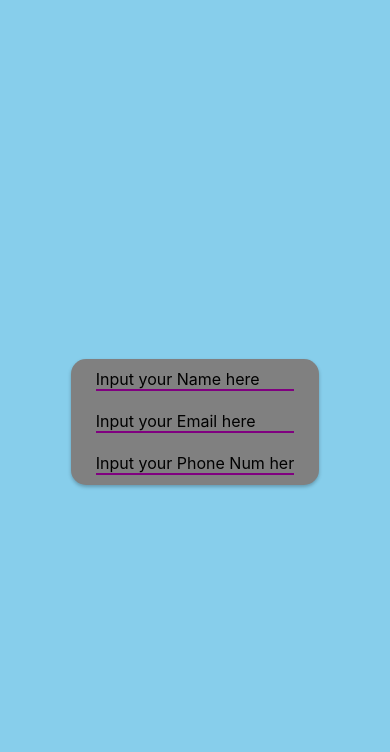
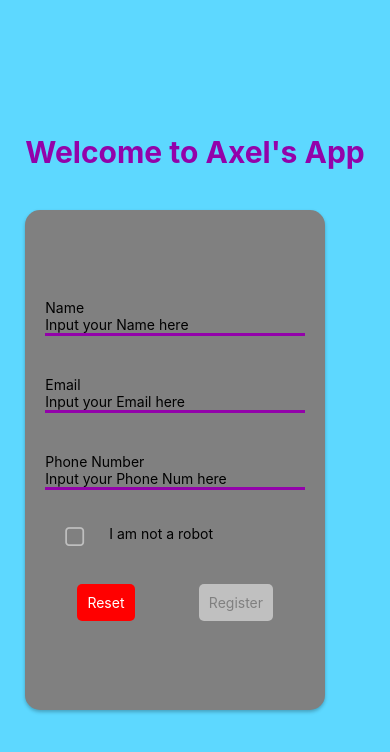
Before and after one commit to Axel-Q/number-guess-game-expo, a React Native app: screen / in a window 390 px wide. Shown: the top 752 px of the page. Built offline with nearby package versions, Linux system fonts and the light colour scheme.

Commit message:
finisih buttons and robot box

```diff
--- a/App.js
+++ b/App.js
@@ -1,7 +1,7 @@
 import {StatusBar} from 'expo-status-bar';
 import {StyleSheet, Text, View} from 'react-native';
 import StartScreen from "./screens/StartScreen";
-import colors from "./helperFile/colors";
+import Colors from "./helperFile/colors";
 
 export default function App() {
     return (
@@ -15,7 +15,7 @@ export default function App() {
 const styles = StyleSheet.create({
     container: {
         flex: 1,
-        backgroundColor: colors.blue,
+        backgroundColor: Colors.blue,
         alignItems: 'center',
         justifyContent: 'center',
     },
--- /dev/null
+++ b/components/CheckRobotBox.js
@@ -0,0 +1,18 @@
+import React from "react";
+import {Text, View, StyleSheet} from "react-native";
+import {CheckBox} from "react-native-elements";
+
+export default function CheckRobotBox() {
+    return (
+        <View style={{flexDirection: 'row'}}>
+            <CheckBox/>
+            <Text style={styles.text}>I am not a robot</Text>
+        </View>
+    );
+}
+
+const styles = StyleSheet.create({
+    text: {
+        marginTop: 15,
+    },
+});
--- /dev/null
+++ b/components/CustomizedButton.js
@@ -0,0 +1,31 @@
+import React from "react";
+import {Text, TouchableOpacity, StyleSheet} from "react-native";
+import Colors from "../helperFile/colors";
+
+export default function CustomizedButton({title, onPress, backgroundColor, disabled}) {
+    return (
+        <TouchableOpacity style={[styles.button, {backgroundColor: backgroundColor || Colors.secondary},
+        disabled && styles.buttonDisabled]}
+                          onPress={onPress}
+                          disabled={disabled}>
+            <Text style={[styles.buttonText, disabled && styles.textDisabled]}>{title}</Text>
+        </TouchableOpacity>
+    );
+}
+
+const styles = StyleSheet.create({
+    button: {
+        padding: 10,
+        margin: 10,
+        borderRadius: 5,
+    },
+    buttonText: {
+        color: Colors.white,
+    },
+    buttonDisabled: {
+        backgroundColor: Colors.disabled,
+    },
+    textDisabled: {
+        color: Colors.gray,
+    },
+});
--- a/helperFile/colors.js
+++ b/helperFile/colors.js
@@ -1,7 +1,12 @@
-const colors = {
+const Colors = {
     gray: 'rgba(128, 128, 128,1)',
-    blue: 'skyblue',
-    red: 'red',
+    blue: 'rgb(93,216,255)',
+    red: 'rgb(251,60,132)',
+    purple: 'rgb(147,2,170)',
+    primary: 'rgb(255,0,0)',
+    white: 'rgb(255,255,255)',
+    secondary: 'rgb(0,0,255)',
+    disabled: 'rgba(255,255,255,0.5)',
 }
 
-export default colors
+export default Colors
--- a/screens/StartScreen.js
+++ b/screens/StartScreen.js
@@ -1,34 +1,33 @@
 import React from "react";
-import {StatusBar, View, Text, StyleSheet, TextInput} from "react-native";
-import colors from "../helperFile/colors";
+import {StatusBar, View, Text, StyleSheet, TextInput, Button} from "react-native";
+import Colors from "../helperFile/colors";
+import CustomizedButton from "../components/CustomizedButton";
+import {CheckBox} from "react-native-elements";
+import CheckRobotBox from "../components/CheckRobotBox";
 
 export default function StartScreen() {
     const [name, setName] = React.useState("");
     const [email, setEmail] = React.useState("");
     const [phoneNumber, setPhoneNumber] = React.useState("");
+    const [notRobot, setNotRobot] = React.useState(false);
 
     const handleNameChange = (text) => {
         const onlyLetters = text.replace(/[^A-Za-z]/g, "");
         setName(onlyLetters);
     };
-
     const handleEmailChange = (text) => {
         setEmail(text);
     };
-
     const handlePhoneNumberChange = (text) => {
         setPhoneNumber(text);
     };
-
     const checkNameValidity = (name) => {
         return name.length >= 2;
     };
-
     const checkEmailValidity = (email) => {
-        const emailPattern = /^[a-zA-Z0-9._-]+@[a-zA-Z0-9.-]+\.[a-zA-Z]{2,}$/;
+        const emailPattern = /^[a-zA-Z0-9._-]+@[a-zA-Z0-9.-]+\..[a-zA-Z]{2,}$/;
         return emailPattern.test(email);
     };
-
     const checkPhoneNumberValidity = (phoneNumber) => {
         const digits = phoneNumber.replace(/\D/g, "");
         if (digits.length !== 10) {
@@ -37,12 +36,22 @@ export default function StartScreen() {
         const lastDigit = digits.charAt(digits.length - 1);
         return !(lastDigit === "0" || lastDigit === "1");
     };
+    const checkFormValidity = () => {
+        return checkNameValidity(name) && checkEmailValidity(email) && checkPhoneNumberValidity(phoneNumber);
+    }
+    const clearForm = () => {
+        setName("");
+        setEmail("");
+        setPhoneNumber("");
+    }
 
     return (
-        <View style={styles.container}>
-            <StatusBar style="auto"/>
+        <View>
+            <Text style={styles.title}>Welcome to Axel's App</Text>
             <View style={styles.card}>
+                <StatusBar style="auto"/>
                 <View style={styles.inputContainer}>
+                    <Text>Name</Text>
                     <TextInput
                         style={styles.input}
                         placeholder="Input your Name here"
@@ -58,6 +67,7 @@ export default function StartScreen() {
                 </View>
 
                 <View style={styles.inputContainer}>
+                    <Text>Email</Text>
                     <TextInput
                         style={styles.input}
                         placeholder="Input your Email here"
@@ -71,8 +81,8 @@ export default function StartScreen() {
                         <Text style={styles.errorText}>Please enter a valid email</Text>
                     )}
                 </View>
-
                 <View style={styles.inputContainer}>
+                    <Text>Phone Number</Text>
                     <TextInput
                         style={styles.input}
                         placeholder="Input your Phone Num here"
@@ -89,19 +99,25 @@ export default function StartScreen() {
                         </Text>
                     )}
                 </View>
+                <CheckRobotBox value={notRobot} />
+                <View style={styles.buttonContainer}>
+                    <CustomizedButton title="Reset" onPress={clearForm} backgroundColor={Colors.primary}/>
+                    <CustomizedButton title="Register" onPress={checkFormValidity} disabled={true} />
+                </View>
             </View>
         </View>
     );
 }
 
 const styles = StyleSheet.create({
-    container: {
-        flex: 1,
-        alignItems: "center",
-        justifyContent: "center",
+    title: {
+        color: Colors.purple,
+        fontSize: 30,
+        fontWeight: 'bold',
+        marginBottom: 40,
     },
     card: {
-        backgroundColor: colors.gray,
+        backgroundColor: Colors.gray,
         borderRadius: 15,
         // Shadow for iOS
         shadowColor: "#000",
@@ -110,22 +126,25 @@ const styles = StyleSheet.create({
         shadowRadius: 3.84,
         // Elevation for Android
         elevation: 15,
+        height: 500,
+        width: 300,
+        paddingHorizontal: 20,
+        justifyContent: 'center',
     },
     inputContainer: {
-        width: "100%",
-        alignItems: "center",
-        justifyContent: "center",
+        marginVertical: 20,
+    },
+    input: {
+        borderBottomColor: Colors.purple,
+        borderBottomWidth: 3,
+    },
+    errorText: {
+        color: Colors.red,
+        marginTop: 5,
+    },
+    buttonContainer: {
+        flexDirection: 'row',
+        justifyContent: 'space-around',
         marginVertical: 10,
     },
-    input: {
-        width: "80%",
-        borderBottomColor: "purple",
-        borderBottomWidth: 2,
-        fontSize: 16,
-    },
-    errorText: {
-        color: "red",
-        marginTop: 5,
-        fontSize: 14,
-    },
 });
```
